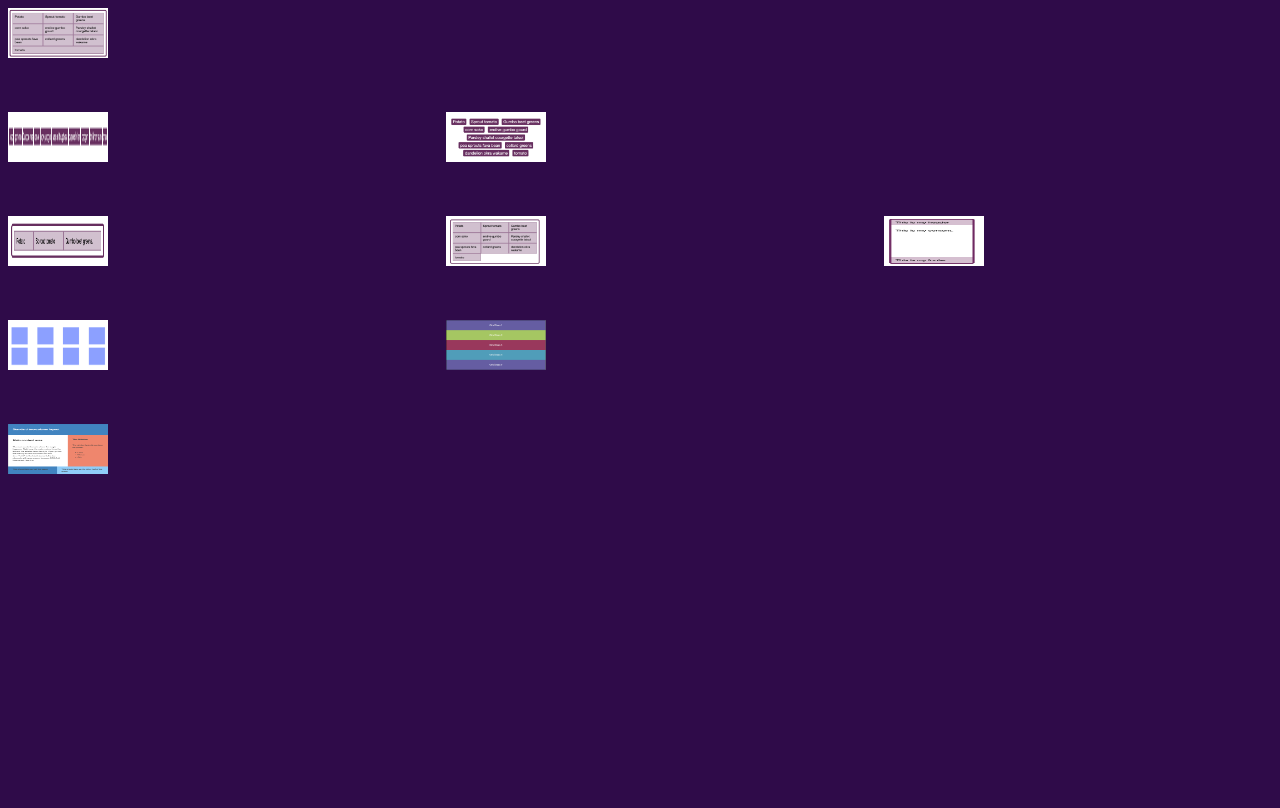
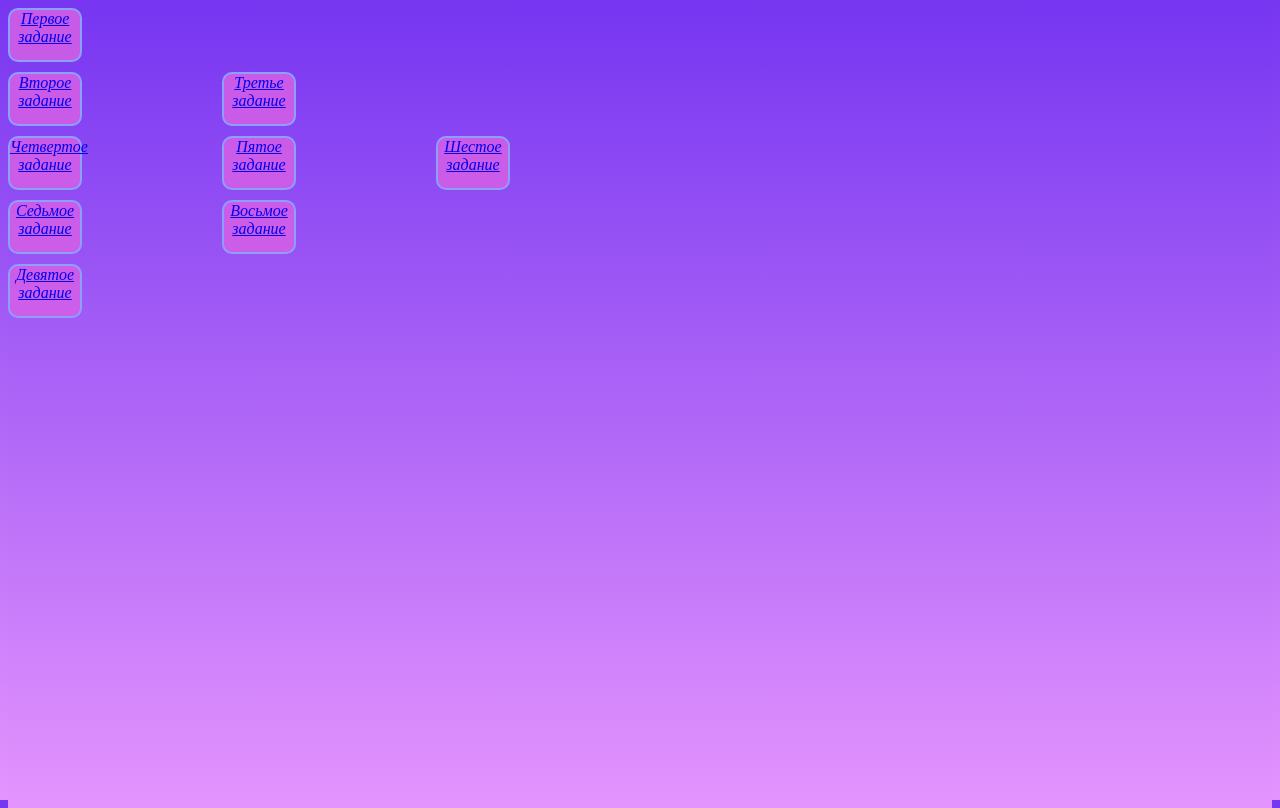
Before and after one commit to AgonyMidnight/Verst, a plain HTML site: page index.html in a window 1280 px wide. Drawn offline with Linux system fonts and the light colour scheme.

Commit message:
one change

```diff
--- a/index.html
+++ b/index.html
@@ -10,15 +10,18 @@
 </head>
 <body>
     <div class="grid">
-        <a href="pages/pageOne.html"><img src="image/1.png" alt="1"></a>
-        <a href="pages/pageTwo.html"><img src="image/2.png" alt="2"></a>
-        <a href="pages/pageThree.html"><img src="image/3.png" alt="3"></a>
-        <a href="pages/pageFour.html"><img src="image/4.png" alt="4"></a>
-        <a href="pages/pageFive.html"><img src="image/5.png" alt="5"></a>
-        <a href="pages/pageSix.html"><img src="image/6.png" alt="6"></a>
-        <a href="pages/pageSeven.html"><img src="image/7.png" alt="7"></a>
-        <a href="pages/pageEight.html"><img src="image/8.png" alt="8"></a>
-        <a href="pages/pageNine.html"><img src="image/9.png" alt="9"></a>
+        <div><a href="pages/pageOne.html">Первое задание</a></div>
+        <div><a href="pages/pageTwo.html">Второе задание</a></div>
+        <div><a href="pages/pageThree.html">Третье задание</a></div>
+        <div><a href="pages/pageFour.html">Четвертое задание</a></div>
+        <div><a href="pages/pageFive.html">Пятое задание</a></div>
+        <div><a href="pages/pageSix.html">Шестое задание</a></div>
+        <div><a href="pages/pageSeven.html">Седьмое задание</a></div>
+        <div><a href="pages/pageEight.html">Восьмое задание</a></div>
+        <div><a href="pages/pageNine.html">Девятое задание</a></div>
+
+
+
     </div>
 </body>
 </html>
--- a/style.css
+++ b/style.css
@@ -1,6 +1,8 @@
 .grid {
     display: grid;
-    grid-gap: 50px;
+    max-width: 50%;
+    grid-gap: 10px;
+    font-style: italic;
     grid-template-areas:
     "top . ."
     "SecOne SecSec ."
@@ -9,35 +11,50 @@
     "FivOne . ."
 ;
 }
-.grid:nth-child(1) {
+.grid div {
+    text-align: center;
+    height: 50px;
+    width: 70px;
+    border: 2px solid #8ca0ff;
+    border-radius: 10px 10px;
+    align-items: center;
+    background-color: rgba(211, 95, 232, 0.88);
+}
+.grid div:hover {
+    background: linear-gradient(to bottom, blanchedalmond, violet);
+}
+
+.grid div:nth-child(1) {
     grid-area: top;
 }
-.grid a:nth-child(2) {
+.grid div:nth-child(2) {
     grid-area: SecOne;
 }
-.grid a:nth-child(3) {
+.grid div:nth-child(3) {
     grid-area: SecSec;
 }
-.grid a:nth-child(4) {
+.grid div:nth-child(4) {
     grid-area: ThrOne;
 }
-.grid a:nth-child(5) {
+.grid div:nth-child(5) {
     grid-area: ThrSec;
 }
-.grid a:nth-child(6) {
+.grid div:nth-child(6) {
     grid-area: ThrThr;
 }
-.grid a:nth-child(7) {
+.grid div:nth-child(7) {
     grid-area: FouOne;
 }
-.grid a:nth-child(8) {
+.grid div:nth-child(8) {
     grid-area: FouSec;
 }
-.grid a:nth-child(9) {
+.grid div:nth-child(9) {
     grid-area: FivOne;
 }
 html, body {
-    background-color: #2f0b49;
+    background: linear-gradient(to top,
+    #e494fd, #7736f1);
+    height: 100%;
     color: white;
 }
 img {
@@ -79,6 +96,7 @@ img {
     padding-bottom: 150px;
 }
 .mainBoxTwoPage div {
+    padding: 2px;
     margin-top: 50px;
     font-size: 2vw;
     color: white;
@@ -162,7 +180,6 @@ background-color: #655da2;
 }
 .gridNinePage {
 
-    background-color: #a5c662;
     height: 100%;
     grid-template-columns: repeat(10, 1fr);
     grid-template-rows: repeat(7, 1fr);
```
